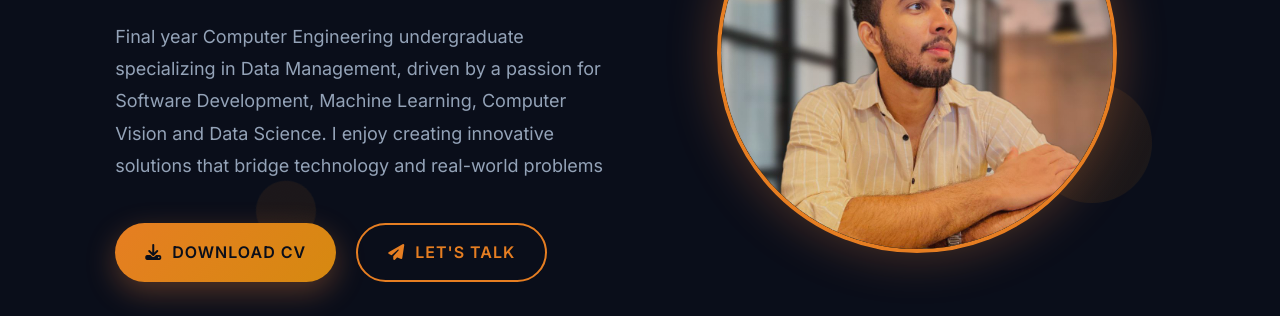
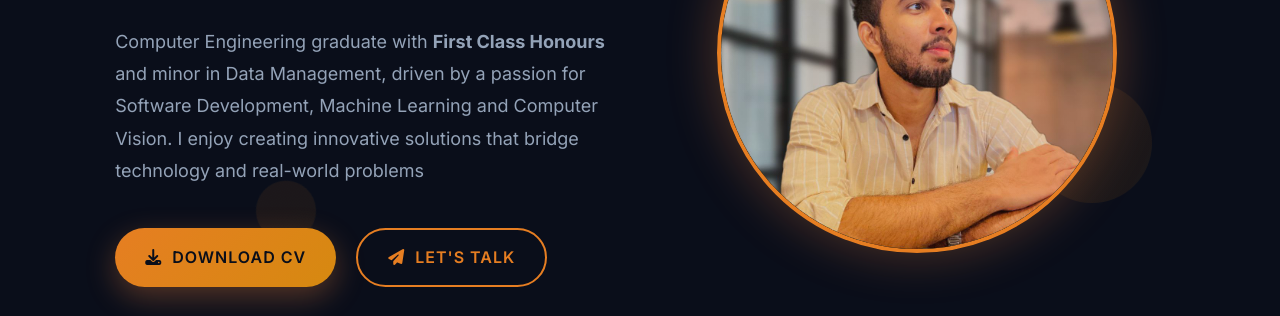
Before and after one commit to Thithira-Paranawithana/Thithira-Paranawithana.github.io, a plain HTML site: page index.html in a window 1280 px wide. Shown: the part 397-713 px from the top of the page. Drawn offline with nearby package versions, Linux system fonts and the light colour scheme; some icons are missing.

Commit message:
changed gpa and added class

```diff
--- a/index.html
+++ b/index.html
@@ -58,7 +58,9 @@
           <h3>And I'm a <span class="multiple-text"></span></h3>
         </div>
         <p class="home-description">
-          Final year Computer Engineering undergraduate specializing in Data Management, driven by a passion for Software Development, Machine Learning, Computer Vision and Data Science. I enjoy creating innovative solutions that bridge technology and real-world problems
+          <p class="home-description">
+          Computer Engineering graduate with <strong>First Class Honours</strong> and minor in Data Management, driven by a passion for Software Development, Machine Learning and Computer Vision. I enjoy creating innovative solutions that bridge technology and real-world problems
+        </p>
         </p>
 
         <div class="btn-group">
```
